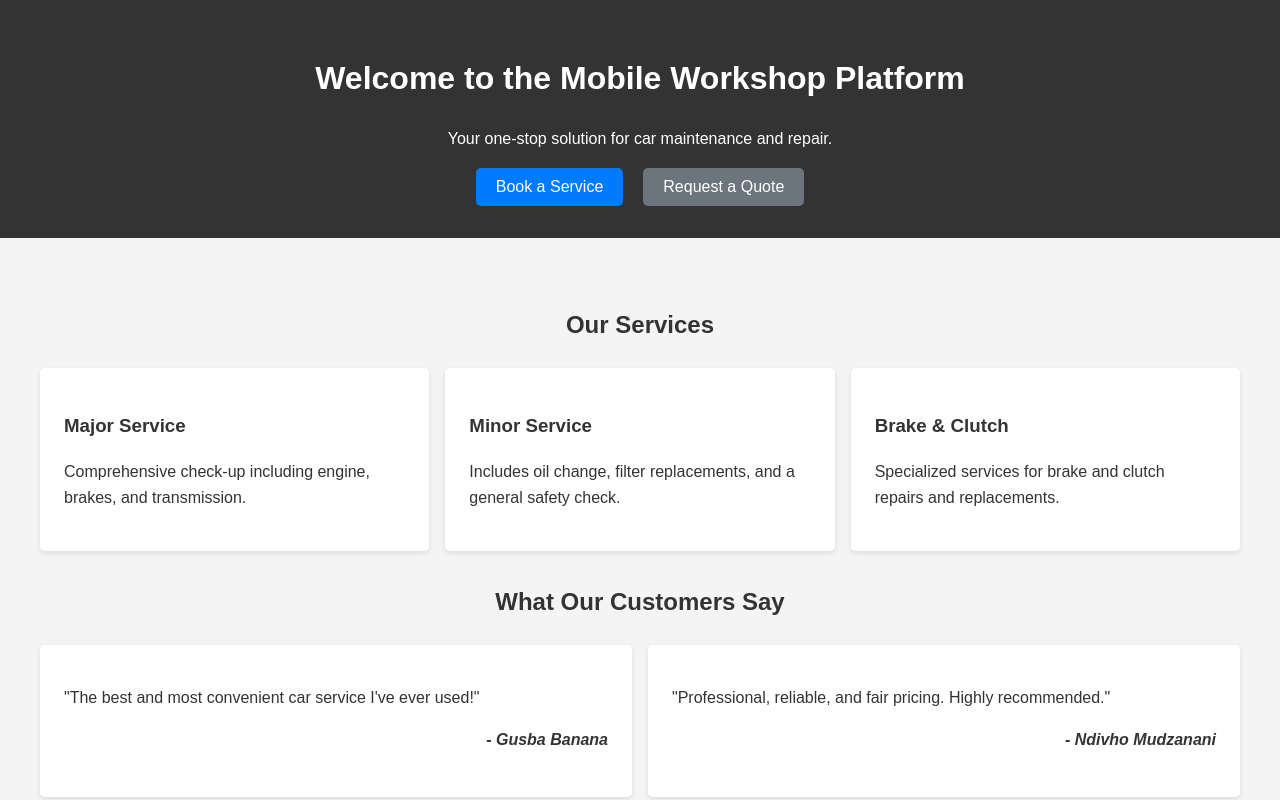
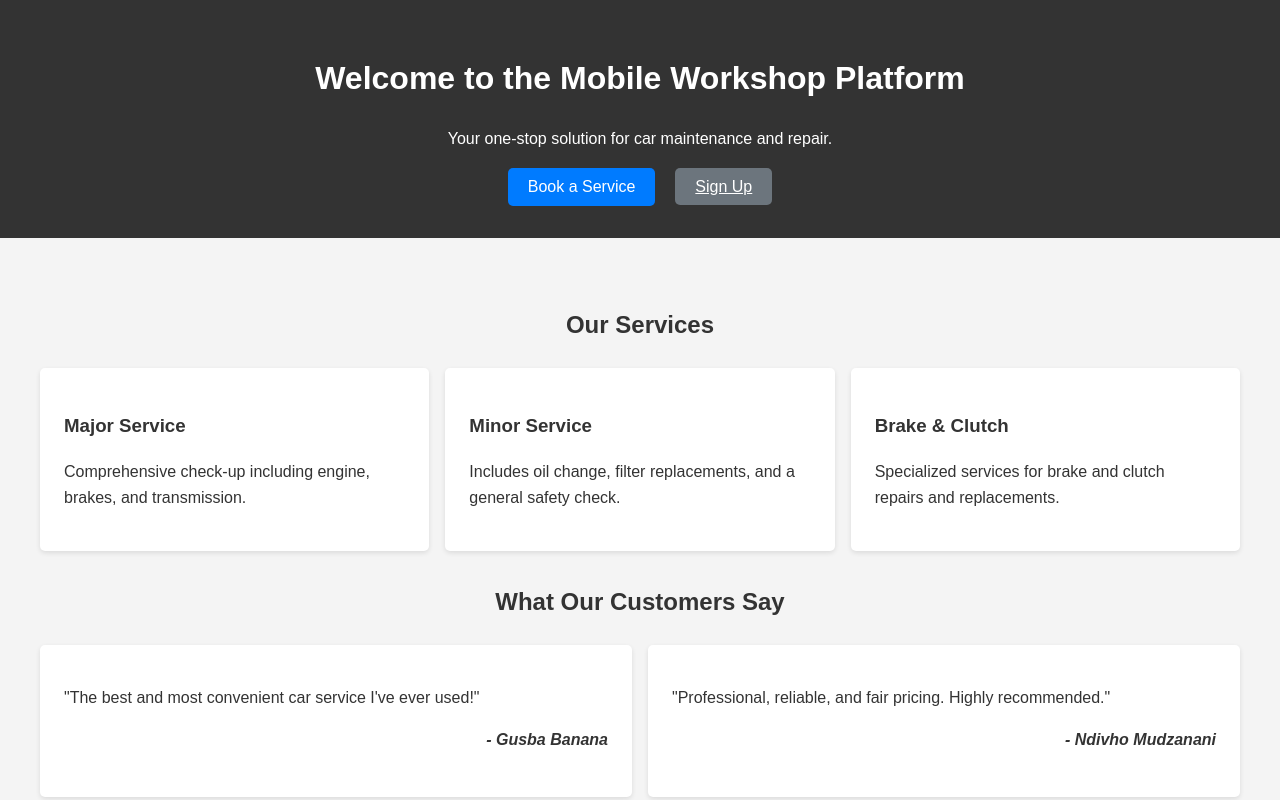
Before and after one commit to Mukwevhorotondwa/CarServiceBooking, a React (Create React App) app in the folder frontend/: page / in a window 1280 px wide. Shown: the top 800 px of the page. Built offline with nearby package versions, Linux system fonts and the light colour scheme.

Commit message:
feat(landing): replace quote button with sign up link

```diff
--- a/frontend/src/pages/LandingPage.js
+++ b/frontend/src/pages/LandingPage.js
@@ -1,4 +1,5 @@
 import React from 'react';
+import { Link } from 'react-router-dom';
 import './LandingPage.css';
 
 const LandingPage = () => {
@@ -9,7 +10,7 @@ const LandingPage = () => {
                 <p>Your one-stop solution for car maintenance and repair.</p>
                 <div className="cta-buttons">
                     <button className="cta-primary">Book a Service</button>
-                    <button className="cta-secondary">Request a Quote</button>
+                    <Link to="/signup" className="cta-secondary">Sign Up</Link>
                 </div>
             </header>
             <main>
```
